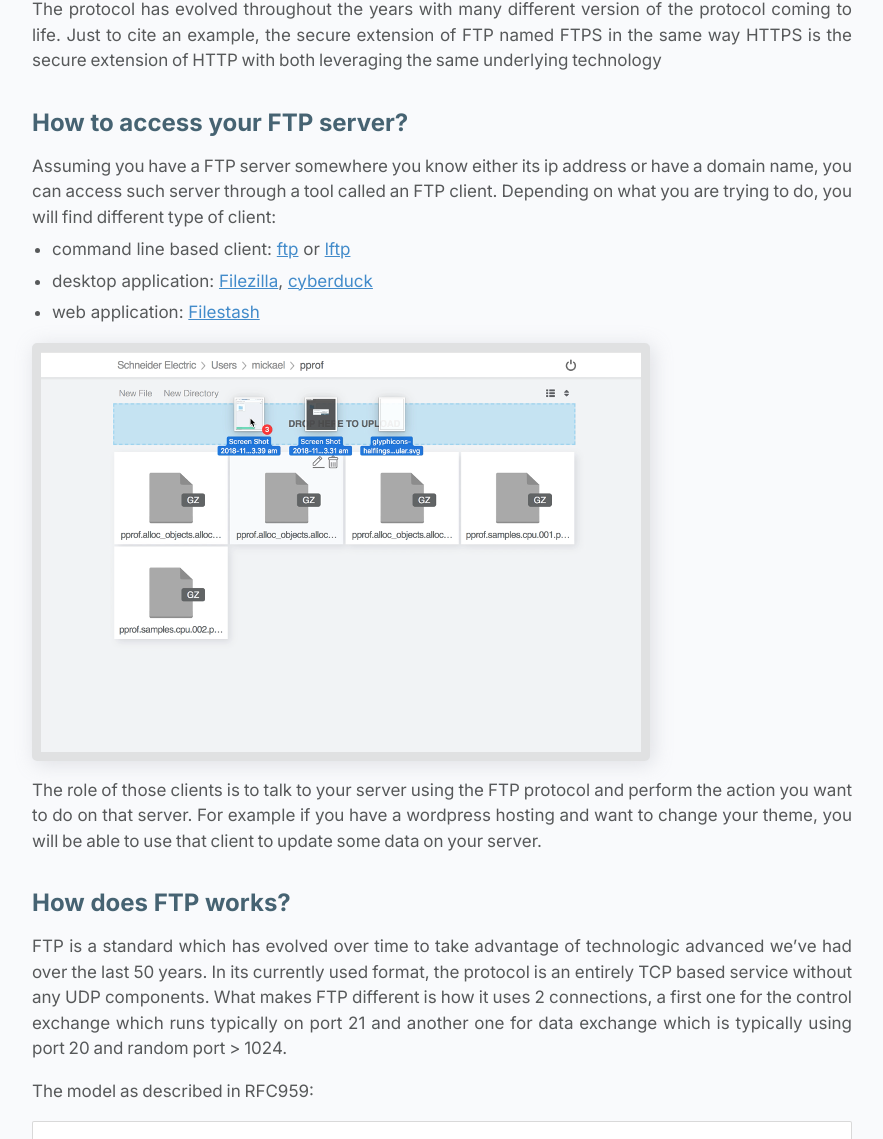
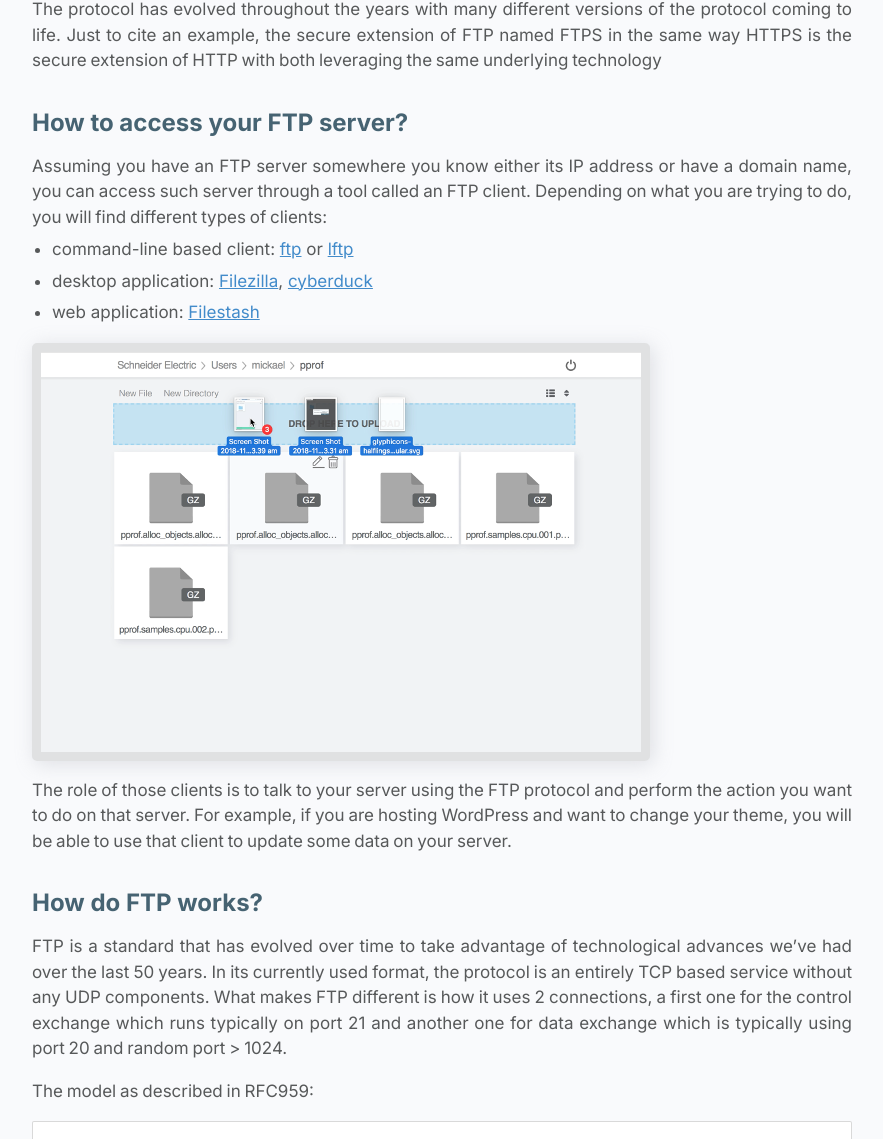
Before and after one commit to mickael-kerjean/filestash-website, a Jekyll site: the page built from _posts/2021-07-27-getting-started-with-a-ftp-server.md, in a window 1280 px wide and 1400 px high, scrolled down 454 px. Shown: the part 261-1400 px from the top of the window, without its empty margins (198-1081 px from the left). Built offline with Jekyll 4.4.1, drawn with Linux system fonts in a browser that asks for light colours; some of the changed text lies outside the part shown.

Commit message:
content (update): grammar issues

````diff
--- a/_posts/2021-07-27-getting-started-with-a-ftp-server.md
+++ b/_posts/2021-07-27-getting-started-with-a-ftp-server.md
@@ -10,28 +10,27 @@
 
 ## What is FTP?
 
-FTP was invented to solve the problem of transfering files over a network [more than 50 years ago]({% post_url 2021-04-16-ftp-is-50-years-old %}) before internet as we know it even existed. Fun fact, it was invented by the same [MIT student](https://en.wikipedia.org/wiki/Abhay_Bhushan) who also work on the early version of emails. He named this invention short for "File Transfer Protocol" and that became over time a standard [millions of people still use today](https://www.shodan.io/search?query=ftp).
+FTP was invented to solve the problem of transferring files over a network [more than 50 years ago]({% post_url 2021-04-16-ftp-is-50-years-old %}) before the internet as we know it even existed. Fun fact, it was invented by the same [MIT student](https://en.wikipedia.org/wiki/Abhay_Bhushan) who also works on the early version of emails. He named this invention short for "File Transfer Protocol" and that became over time the standard [millions of people still use today](https://www.shodan.io/search?query=ftp).
 
 <img class="fancy" src="/img/posts/2021-07-27-getting-started-with-a-ftp-server_0.png" />
 
-The protocol has evolved throughout the years with many different version of the protocol coming to life. Just to cite an example, the secure extension of FTP named FTPS in the same way HTTPS is the secure extension of HTTP with both leveraging the same underlying technology
+The protocol has evolved throughout the years with many different versions of the protocol coming to life. Just to cite an example, the secure extension of FTP named FTPS in the same way HTTPS is the secure extension of HTTP with both leveraging the same underlying technology
 
 
 ## How to access your FTP server?
 
-Assuming you have a FTP server somewhere you know either its ip address or have a domain name, you can access such server through a tool called an FTP client. Depending on what you are trying to do, you will find different type of client:
-- command line based client: [ftp]({% post_url 2020-07-06-ftp-from-the-command-line %}) or [lftp](https://lftp.yar.ru/)
+Assuming you have an FTP server somewhere you know either its IP address or have a domain name, you can access such server through a tool called an FTP client. Depending on what you are trying to do, you will find different types of clients:
+- command-line based client: [ftp]({% post_url 2020-07-06-ftp-from-the-command-line %}) or [lftp](https://lftp.yar.ru/)
 - desktop application: [Filezilla](https://filezilla-project.org/), [cyberduck](https://cyberduck.io/)
 - web application: [Filestash]({% post_url 2019-11-26-ftp-web-client %})
 
 <img alt="screenshot of Filestash when uploading" class="fancy" src="/img/screenshots/feature1.png" />
 
-The role of those clients is to talk to your server using the FTP protocol and perform the action you want to do on that server. For example if you have a wordpress hosting and want to change your theme, you will be able to use that client to update some data on your server.
+The role of those clients is to talk to your server using the FTP protocol and perform the action you want to do on that server. For example, if you are hosting WordPress and want to change your theme, you will be able to use that client to update some data on your server.
 
+## How do FTP works?
 
-## How does FTP works?
-
-FTP is a standard which has evolved over time to take advantage of technologic advanced we've had over the last 50 years. In its currently used format, the protocol is an entirely TCP based service without any UDP components. What makes FTP different is how it uses 2 connections, a first one for the control exchange which runs typically on port 21 and another one for data exchange which is typically using port 20 and random port > 1024.
+FTP is a standard that has evolved over time to take advantage of technological advances we've had over the last 50 years. In its currently used format, the protocol is an entirely TCP based service without any UDP components. What makes FTP different is how it uses 2 connections, a first one for the control exchange which runs typically on port 21 and another one for data exchange which is typically using port 20 and random port > 1024.
 
 The model as described in RFC959:
 ```
````
Also changed, not shown: other parts of _posts/2021-07-27-getting-started-with-a-ftp-server.md (+2 -6 lines), _posts/2021-07-25-s3-link.md (+8 -8 lines).
